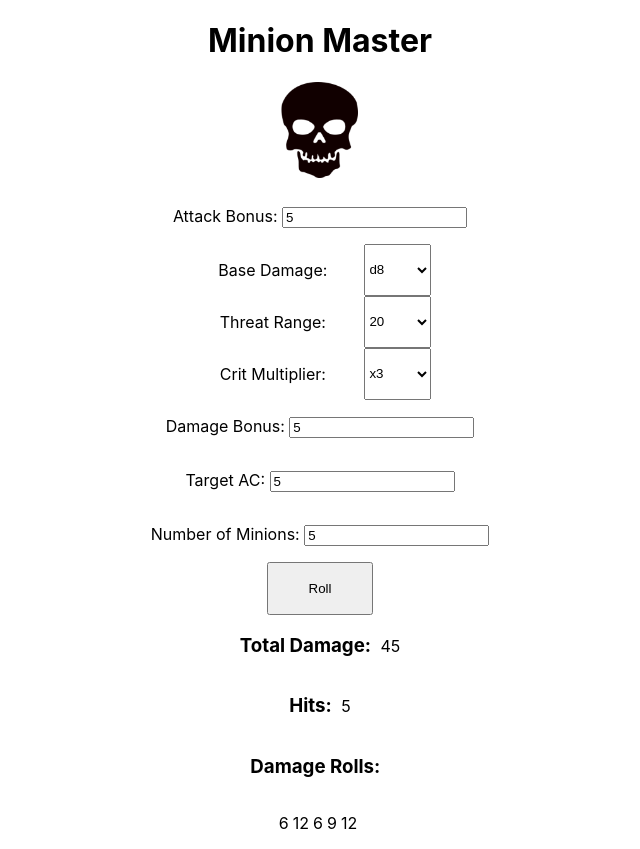
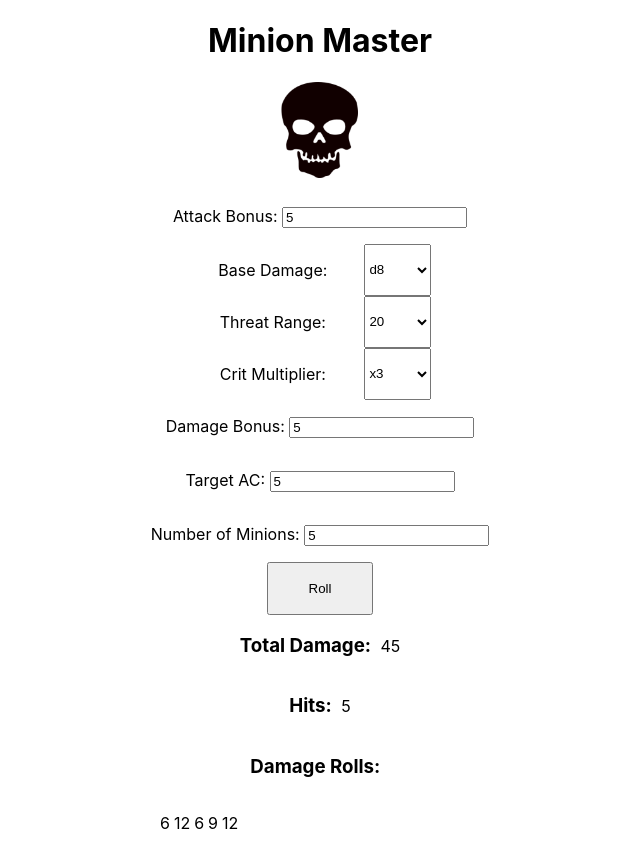
Before and after one commit to GregProuty/minionmaster, a React (Create React App) app: page / in a window 1280 px wide. Both pictures are taken after typing "5", "5", "5", "5" into the empty fields and a click on the input "Roll". Shown: the whole page, without its empty margins (320-960 px from the left). Built offline with nearby package versions, Linux system fonts and the light colour scheme.

Commit message:
fix output formatting, add auto 20s

```diff
--- a/src/App.js
+++ b/src/App.js
@@ -40,6 +40,18 @@ const Crit = styled.p`
   font-weight: bold;
   font-size: 110%;
 `
+const BoxWrapper = styled.div`
+  display: flex;
+  width: 100%;
+  justify-content: center;
+`
+const Box = styled.div`
+  display: flex;
+  width: 50%;
+  max-width: 50%
+  justify-content: center;
+  flex-wrap: wrap;
+`
 const critRangeMap = {
   1: [20],
   2: [19, 20],
@@ -53,15 +65,14 @@ const roll = (bonus, ac, times, dmgDie, dmgBonus, critRange, critMultiplier) =>
   for (let i = 0; i < times; i++) {
     const roll = Math.ceil(Math.random() * 20)
     const d20 = roll + Number(bonus)
+    const dmgRoll = Math.ceil(Math.random() * Number(dmgDie)) + Number(dmgBonus)
 
     // If Crit:
     if (critRangeMap[Number(critRange)].includes(roll) && critRangeMap[Number(critRange)].includes(Math.ceil(Math.random() * 20))) {
-      const dmgRoll = Math.ceil(Math.random() * Number(dmgDie)) + Number(dmgBonus)
       dmgRolls.push('crit' + (dmgRoll * Number(critMultiplier)))
       totalDmg += (dmgRoll * Number(critMultiplier))
       hits++
-    } else if (d20 >= ac) {
-      const dmgRoll = Math.ceil(Math.random() * Number(dmgDie)) + Number(dmgBonus)
+    } else if (d20 >= ac || roll === 20) {
       dmgRolls.push(String(dmgRoll))
       totalDmg += Number(dmgRoll)
       hits++
@@ -101,7 +112,8 @@ const App = () => {
               <p>{hits}</p>
             </Flex>
             <Text>Damage Rolls:</Text>
-            <Flex>
+            <BoxWrapper>
+              <Box>
                 {dmgRolls.map((roll, key) => {
                   if (roll.includes('crit')) {
                     roll = roll.split('crit')[1]
@@ -109,7 +121,8 @@ const App = () => {
                   }
                   return <DmgRoll key={key}>{roll}</DmgRoll>
                 })}
-            </Flex>
+              </Box>
+            </BoxWrapper>
           </Center>}
       </CenterWrapper>
     </div>
```
Also changed, not shown: 3 other files (tests, documents, lock files or other folders). Lines whose indentation alone changed are shown as unchanged.
